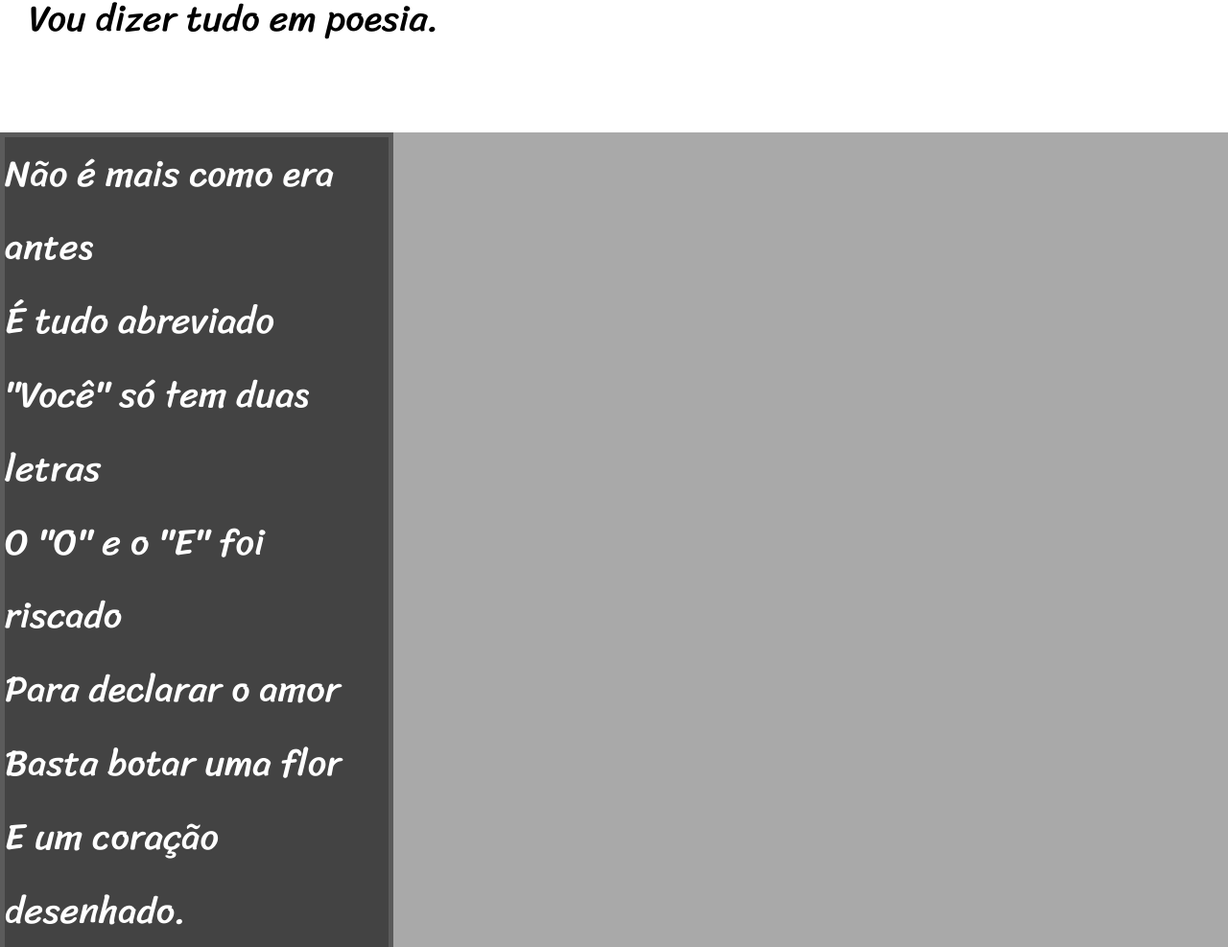
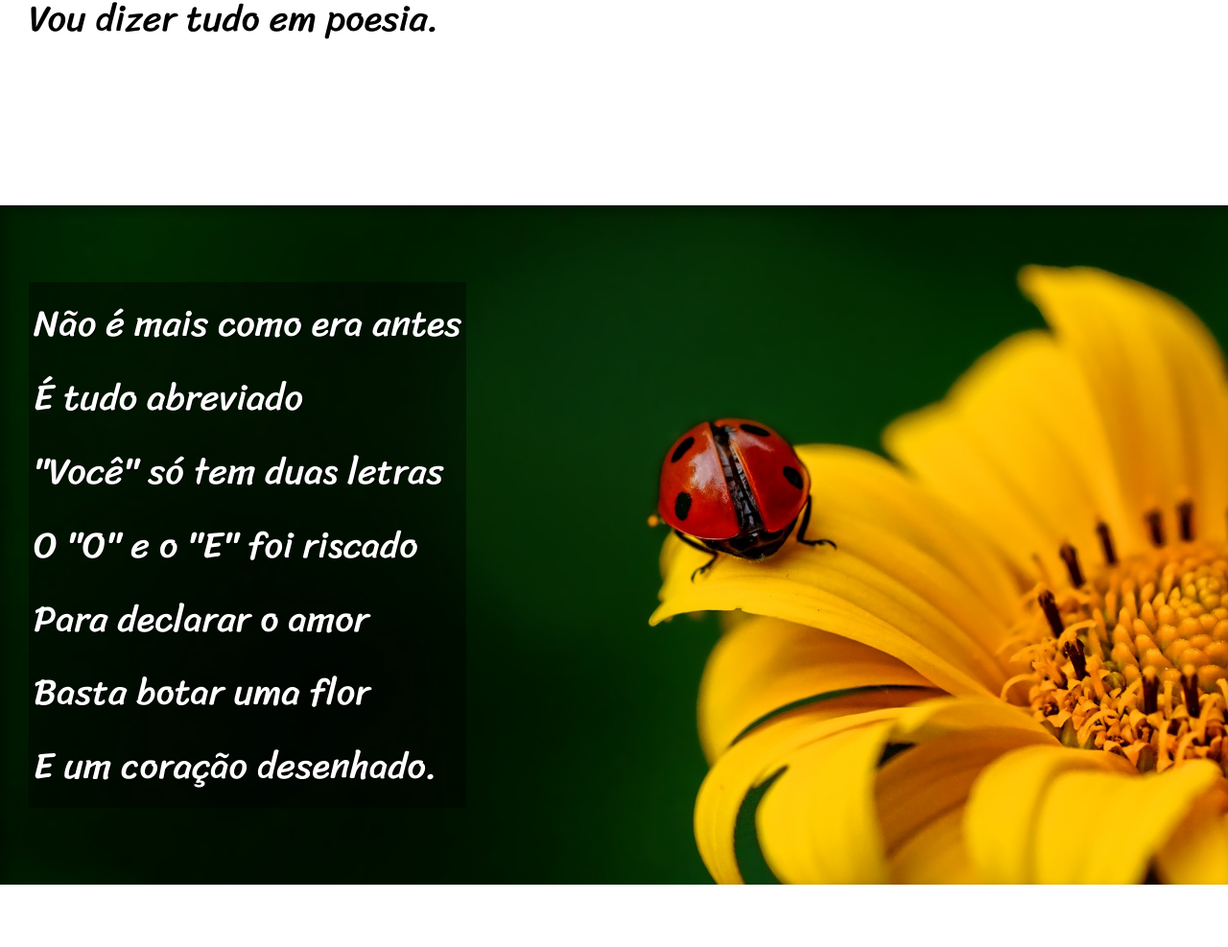
Before and after one commit to Math-LM/HTML-CSS, a plain HTML site: page Desafios/D02/index.html in a window 1280 px wide. Shown: the part 770-1757 px from the top of the page at 96% size. Drawn offline with Linux system fonts and the light colour scheme.

Commit message:
Projeto com attachment

```diff
--- a/Desafios/D02/index.html
+++ b/Desafios/D02/index.html
@@ -27,7 +27,7 @@
     </section>
 
 
-    <section class="imagem">
+    <section class="imagem" id="img01">
         <p>
             Não é mais como era antes<br>
             É tudo abreviado<br>
@@ -65,7 +65,7 @@
 
 
 
-    <section class="imagem">
+    <section class="imagem" id="img02">
         <p>
             Tenho saudade das cartas <br>
             Escritas com a própria mão <br>
--- a/Desafios/D02/style.css
+++ b/Desafios/D02/style.css
@@ -60,21 +60,39 @@ section{
     font-size: 3vw;
 }
 
+section > p{
+    padding-bottom: 2em;
+}
+
 section.normal{
     background-color: white;
     color: black;
 }
 
 section.imagem{
-    display: inline-block; /*A caixa se adapta ao tamanho do conteúdo*/
-    padding: 5px;
     background-color: rgb(91, 91, 91);
     color: white;
+    box-shadow: inset 6px 6px 13px 0px rgba(0, 0, 0, 0.323);
+    background-size: cover;
+    background-attachment: fixed;
+
 }
 
 section.imagem > p{
-    width: 400px;
-    background-color: rgba(0, 0, 0, 0.266);
+    display: inline-block; /*A caixa se adapta ao tamanho do conteúdo*/
+    padding: 5px;
+    background-color: rgba(0, 0, 0, 0.414);
+    text-shadow: 1px 1px 0px black;
+}
+
+section#img01{
+    background-image: url('imagens/background001.jpg');
+    background-position: right center;
+}
+
+section#img02{
+    background-image: url('imagens/background002.jpg');
+    background-position: right center;
 }
 
 footer{
```
